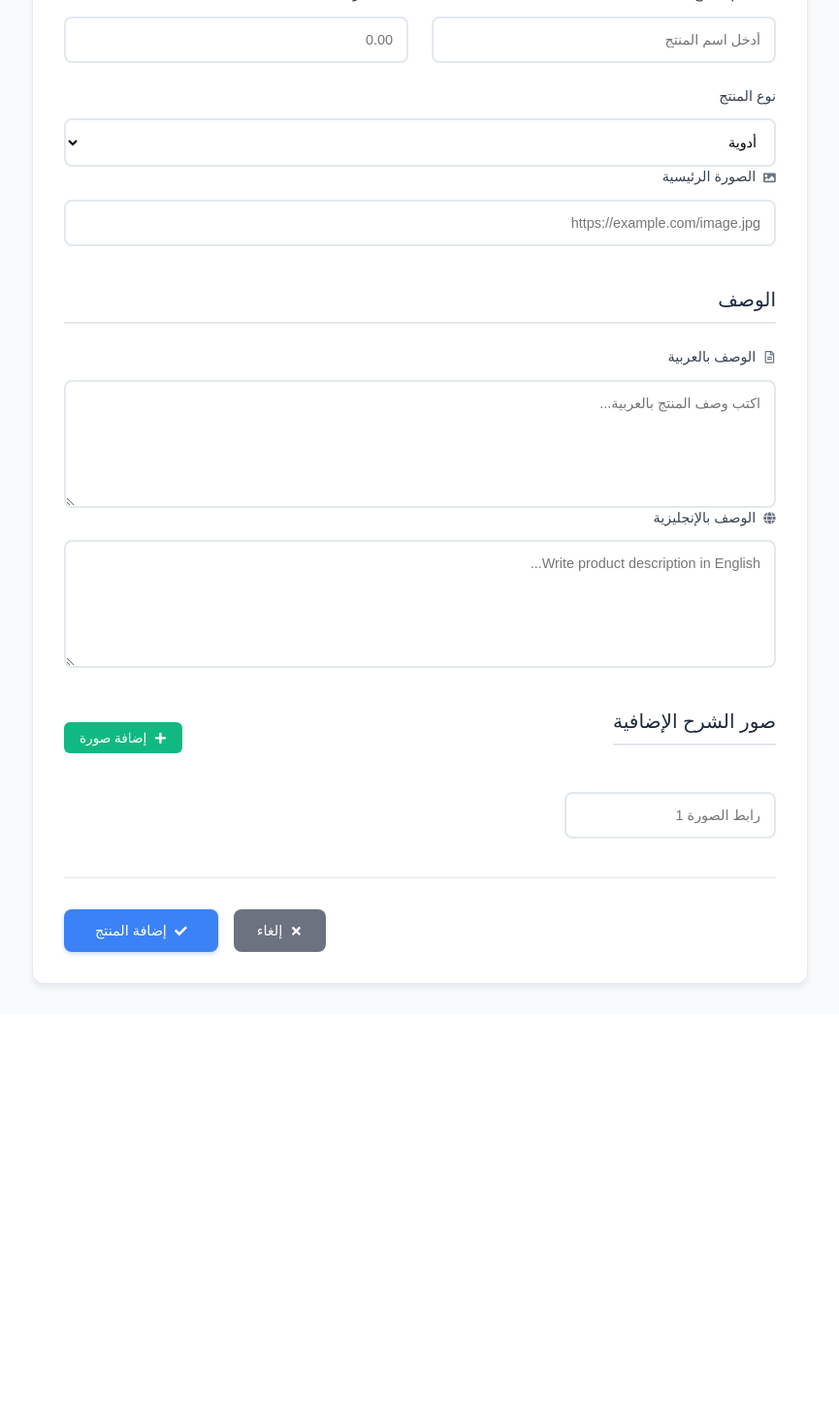
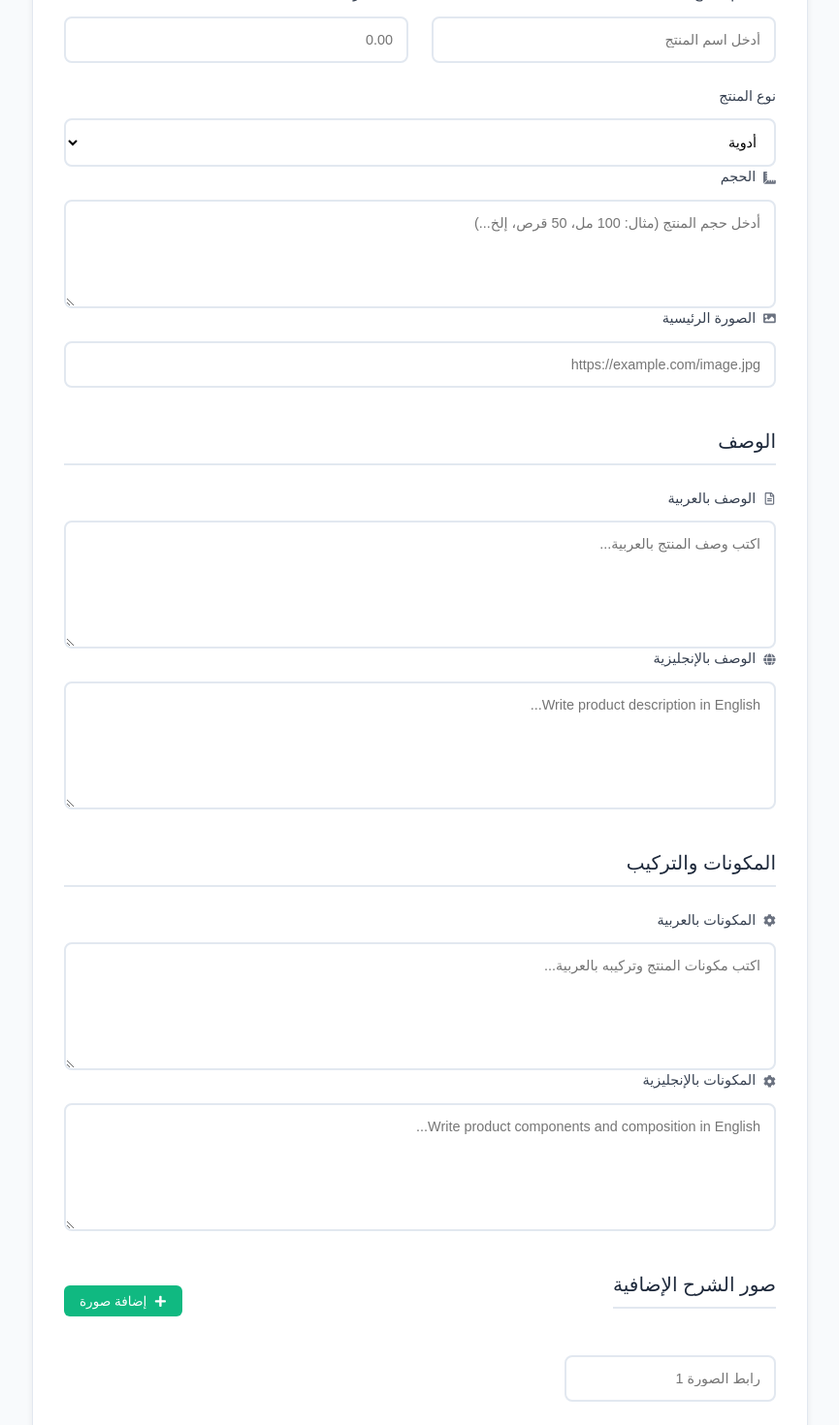
Before and after one commit to KoBrAIbrahim/TSKMED, a React (Vite) app: page /admin/add_prodect in a window 1280 px wide. Shown: the part 333-1803 px from the top of the page at 97% size, without its empty margins (207-1072 px from the left). Before the commit the page ends 1380 px from the top, so only its background shows below. Built offline with nearby package versions, Linux system fonts and the light colour scheme; no server answers.

Commit message:
Remove product price from UI3

```diff
--- a/src/pages/Admin/add_prodect.jsx
+++ b/src/pages/Admin/add_prodect.jsx
@@ -2,7 +2,7 @@ import React, { useState } from "react";
 import { db } from "../../firebase";
 import { collection, addDoc } from "firebase/firestore";
 import { useNavigate } from "react-router-dom"; // Your existing import
-import { FaArrowLeft, FaPlus, FaTrash, FaImage, FaDollarSign, FaTag, FaRegFileAlt, FaGlobe, FaCheck, FaTimes } from "react-icons/fa";
+import { FaArrowLeft, FaPlus, FaTrash, FaImage, FaDollarSign, FaTag, FaRegFileAlt, FaGlobe, FaCheck, FaTimes, FaCog, FaRulerCombined } from "react-icons/fa";
 
 
 const AddProduct = () => {
@@ -12,6 +12,9 @@ const AddProduct = () => {
   const [imageUrl, setImageUrl] = useState("");
   const [description, setDescription] = useState("");
   const [engDescription, setEngDescription] = useState("");
+  const [componentsAR, setComponentsAR] = useState("");
+  const [componentsEN, setComponentsEN] = useState("");
+  const [size, setSize] = useState("");
   const [desLinks, setDesLinks] = useState([""]);
   const [type, setType] = useState(1);
   const [loading, setLoading] = useState(false);
@@ -25,6 +28,9 @@ const AddProduct = () => {
     if (!imageUrl.trim()) newErrors.imageUrl = "رابط الصورة مطلوب";
     if (!description.trim()) newErrors.description = "الوصف بالعربية مطلوب";
     if (!engDescription.trim()) newErrors.engDescription = "الوصف بالإنجليزية مطلوب";
+    if (!componentsAR.trim()) newErrors.componentsAR = "المكونات بالعربية مطلوبة";
+    if (!componentsEN.trim()) newErrors.componentsEN = "المكونات بالإنجليزية مطلوبة";
+    if (!size.trim()) newErrors.size = "الحجم مطلوب";
 
     setErrors(newErrors);
     return Object.keys(newErrors).length === 0;
@@ -60,6 +66,9 @@ const AddProduct = () => {
         imageUrl,
         description,
         Eng_Des: engDescription,
+        componentsAR,
+        componentsEN,
+        size,
         des_Links: desLinks.filter((link) => link.trim() !== ""),
         type,
       });
@@ -159,6 +168,26 @@ const AddProduct = () => {
               </select>
             </div>
 
+            {/* Size */}
+            <div style={styles.formGroup}>
+              <label style={styles.label}>
+                <FaRulerCombined style={styles.labelIcon} />
+                الحجم
+              </label>
+              <textarea
+                placeholder="أدخل حجم المنتج (مثال: 100 مل، 50 قرص، إلخ...)"
+                value={size}
+                onChange={(e) => setSize(e.target.value)}
+                style={{
+                  ...styles.textarea,
+                  ...(errors.size ? styles.inputError : {}),
+                  minHeight: '80px'
+                }}
+                rows="2"
+              />
+              {errors.size && <span style={styles.errorText}>{errors.size}</span>}
+            </div>
+
             {/* Main Image */}
             <div style={styles.formGroup}>
               <label style={styles.label}>
@@ -224,6 +253,49 @@ const AddProduct = () => {
                 rows="4"
               />
               {errors.engDescription && <span style={styles.errorText}>{errors.engDescription}</span>}
+            </div>
+          </div>
+
+          {/* Components Section */}
+          <div style={styles.section}>
+            <h3 style={styles.sectionTitle}>المكونات والتركيب</h3>
+
+            {/* Arabic Components */}
+            <div style={styles.formGroup}>
+              <label style={styles.label}>
+                <FaCog style={styles.labelIcon} />
+                المكونات بالعربية
+              </label>
+              <textarea
+                placeholder="اكتب مكونات المنتج وتركيبه بالعربية..."
+                value={componentsAR}
+                onChange={(e) => setComponentsAR(e.target.value)}
+                style={{
+                  ...styles.textarea,
+                  ...(errors.componentsAR ? styles.inputError : {})
+                }}
+                rows="4"
+              />
+              {errors.componentsAR && <span style={styles.errorText}>{errors.componentsAR}</span>}
+            </div>
+
+            {/* English Components */}
+            <div style={styles.formGroup}>
+              <label style={styles.label}>
+                <FaCog style={styles.labelIcon} />
+                المكونات بالإنجليزية
+              </label>
+              <textarea
+                placeholder="Write product components and composition in English..."
+                value={componentsEN}
+                onChange={(e) => setComponentsEN(e.target.value)}
+                style={{
+                  ...styles.textarea,
+                  ...(errors.componentsEN ? styles.inputError : {})
+                }}
+                rows="4"
+              />
+              {errors.componentsEN && <span style={styles.errorText}>{errors.componentsEN}</span>}
             </div>
           </div>
 
--- a/src/pages/Admin/update_prodect.jsx
+++ b/src/pages/Admin/update_prodect.jsx
@@ -9,12 +9,14 @@ import {
   FaImage,
   FaDollarSign,
   FaTag,
-  FaRegFileAlt ,
+  FaRegFileAlt,
   FaGlobe,
   FaCheck,
   FaTimes,
   FaEdit,
-  FaSpinner
+  FaSpinner,
+  FaCog,
+  FaRulerCombined
 } from "react-icons/fa";
 
 const UpdateProduct = () => {
@@ -52,6 +54,11 @@ const UpdateProduct = () => {
           productData.des_Links = [""];
         }
 
+        // Ensure new fields have default values if they don't exist
+        if (!productData.componentsAR) productData.componentsAR = "";
+        if (!productData.componentsEN) productData.componentsEN = "";
+        if (!productData.size) productData.size = "";
+
         console.log("Product data loaded:", productData);
         setProduct(productData);
         setOriginalProduct(productData); // Keep original for comparison
@@ -88,6 +95,9 @@ const UpdateProduct = () => {
     if (!product.imageUrl?.trim()) newErrors.imageUrl = "رابط الصورة مطلوب";
     if (!product.description?.trim()) newErrors.description = "الوصف بالعربية مطلوب";
     if (!product.Eng_Des?.trim()) newErrors.Eng_Des = "الوصف بالإنجليزية مطلوب";
+    if (!product.componentsAR?.trim()) newErrors.componentsAR = "المكونات بالعربية مطلوبة";
+    if (!product.componentsEN?.trim()) newErrors.componentsEN = "المكونات بالإنجليزية مطلوبة";
+    if (!product.size?.trim()) newErrors.size = "الحجم مطلوب";
 
     // Validate image URL format
     if (product.imageUrl && !isValidUrl(product.imageUrl)) {
@@ -163,6 +173,9 @@ const UpdateProduct = () => {
         imageUrl: product.imageUrl.trim(),
         description: product.description.trim(),
         Eng_Des: product.Eng_Des.trim(),
+        componentsAR: product.componentsAR.trim(),
+        componentsEN: product.componentsEN.trim(),
+        size: product.size.trim(),
         des_Links: product.des_Links?.filter((link) => link.trim() !== "") || [],
         type: Number(product.type || 1),
         updatedAt: new Date().toISOString(), // Add timestamp
@@ -309,6 +322,29 @@ const UpdateProduct = () => {
               </select>
             </div>
 
+            {/* Size */}
+            <div style={styles.formGroup}>
+              <label style={styles.label}>
+                <FaRulerCombined style={styles.labelIcon} />
+                الحجم *
+              </label>
+              <textarea
+                placeholder="أدخل حجم المنتج (مثال: 100 مل، 50 قرص، إلخ...)"
+                value={product.size || ""}
+                onChange={(e) => handleChange("size", e.target.value)}
+                style={{
+                  ...styles.textarea,
+                  ...(errors.size ? styles.inputError : {}),
+                  minHeight: '80px'
+                }}
+                rows="2"
+              />
+              {errors.size && <span style={styles.errorText}>{errors.size}</span>}
+              <div style={styles.charCount}>
+                {(product.size || "").length} حرف
+              </div>
+            </div>
+
             {/* Main Image */}
             <div style={styles.formGroup}>
               <label style={styles.label}>
@@ -390,6 +426,55 @@ const UpdateProduct = () => {
               {errors.Eng_Des && <span style={styles.errorText}>{errors.Eng_Des}</span>}
               <div style={styles.charCount}>
                 {(product.Eng_Des || "").length} characters
+              </div>
+            </div>
+          </div>
+
+          {/* Components Section */}
+          <div style={styles.section}>
+            <h3 style={styles.sectionTitle}>المكونات والتركيب</h3>
+
+            {/* Arabic Components */}
+            <div style={styles.formGroup}>
+              <label style={styles.label}>
+                <FaCog style={styles.labelIcon} />
+                المكونات بالعربية *
+              </label>
+              <textarea
+                placeholder="اكتب مكونات المنتج وتركيبه بالعربية..."
+                value={product.componentsAR || ""}
+                onChange={(e) => handleChange("componentsAR", e.target.value)}
+                style={{
+                  ...styles.textarea,
+                  ...(errors.componentsAR ? styles.inputError : {})
+                }}
+                rows="4"
+              />
+              {errors.componentsAR && <span style={styles.errorText}>{errors.componentsAR}</span>}
+              <div style={styles.charCount}>
+                {(product.componentsAR || "").length} حرف
+              </div>
+            </div>
+
+            {/* English Components */}
+            <div style={styles.formGroup}>
+              <label style={styles.label}>
+                <FaCog style={styles.labelIcon} />
+                المكونات بالإنجليزية *
+              </label>
+              <textarea
+                placeholder="Write product components and composition in English..."
+                value={product.componentsEN || ""}
+                onChange={(e) => handleChange("componentsEN", e.target.value)}
+                style={{
+                  ...styles.textarea,
+                  ...(errors.componentsEN ? styles.inputError : {})
+                }}
+                rows="4"
+              />
+              {errors.componentsEN && <span style={styles.errorText}>{errors.componentsEN}</span>}
+              <div style={styles.charCount}>
+                {(product.componentsEN || "").length} characters
               </div>
             </div>
           </div>
```
Also changed, not shown: src/pages/ProductDetails.jsx (+89 -14 lines).
